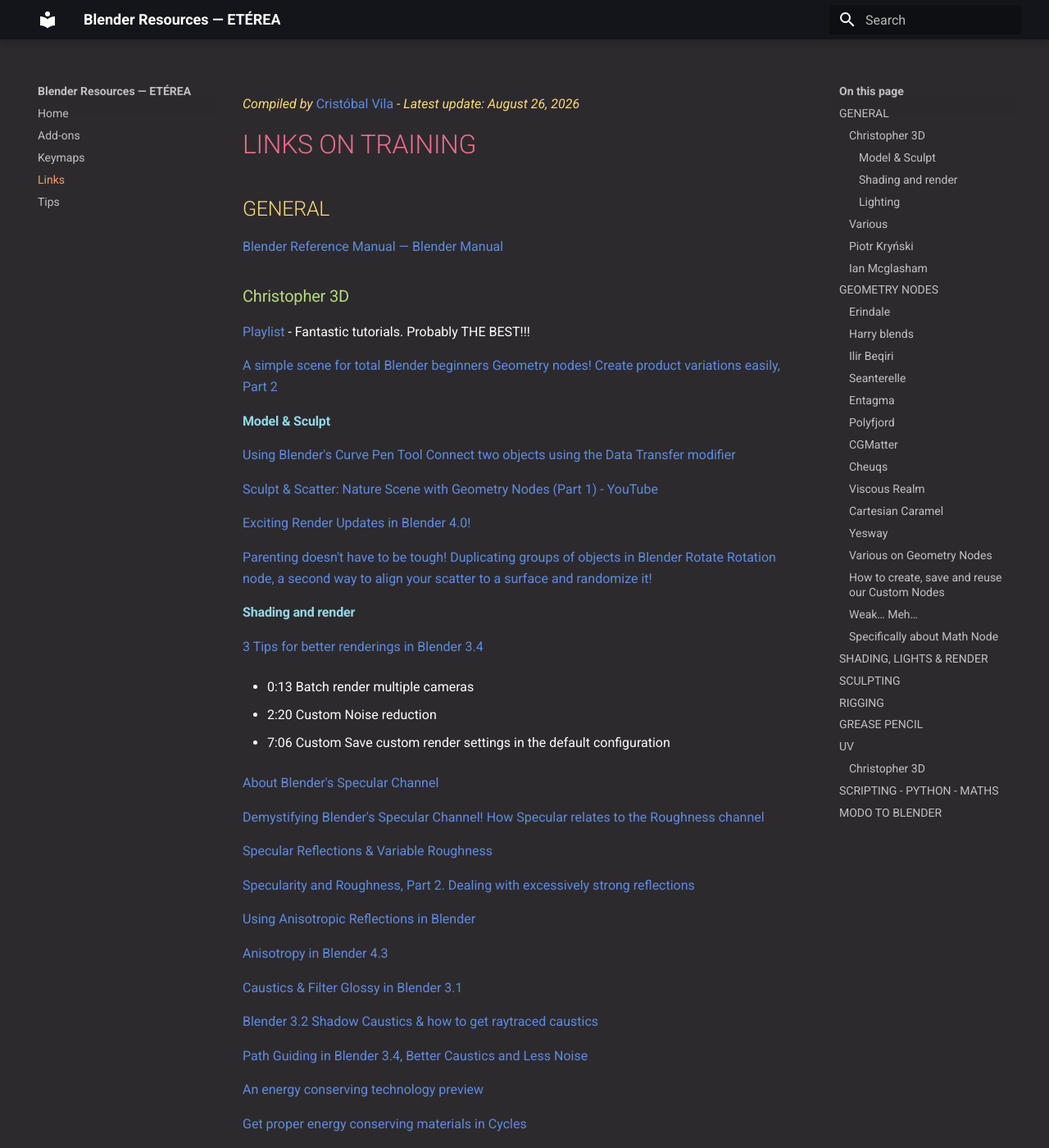
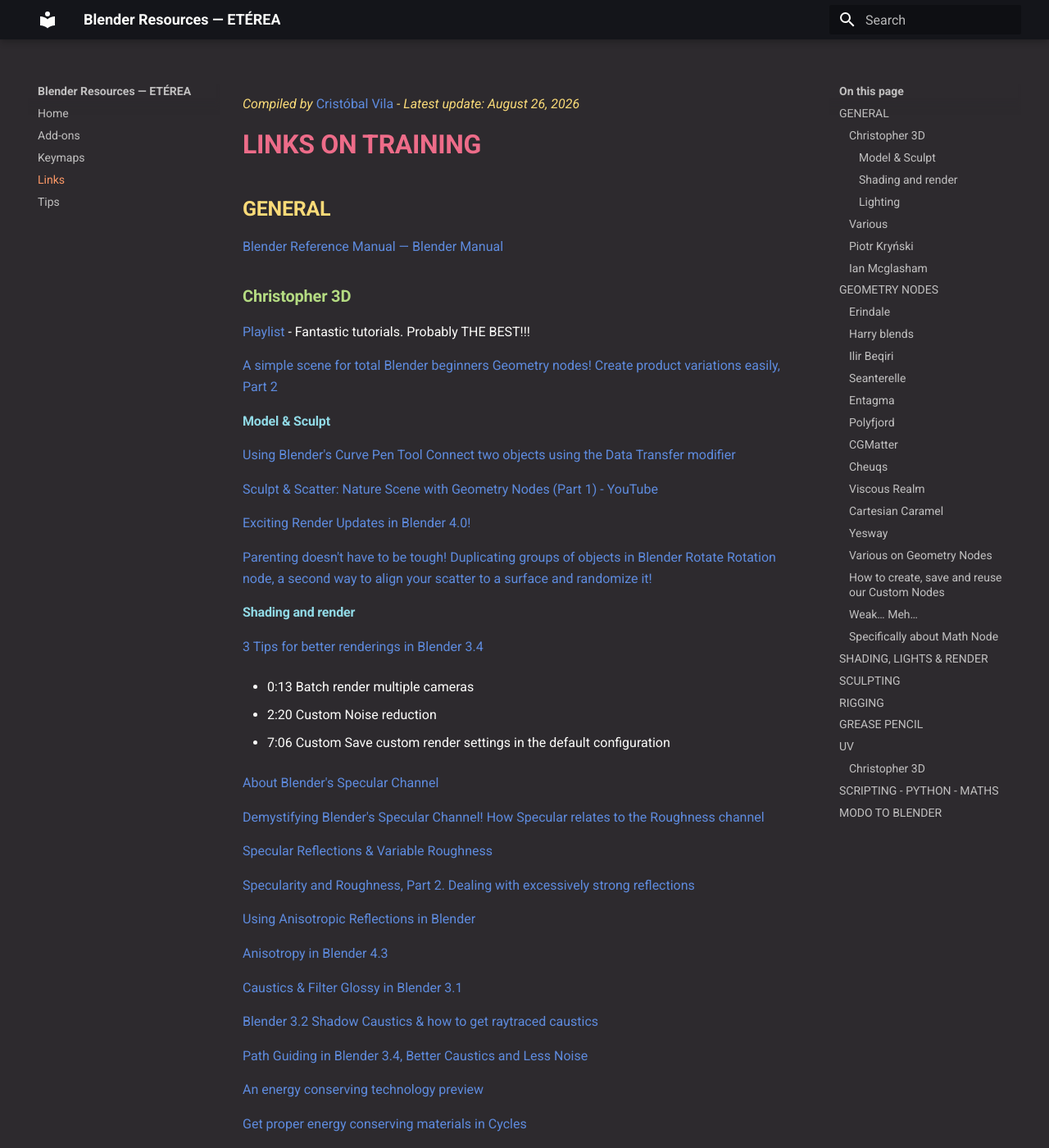
Before and after one commit to Eterea/blender, an MkDocs documentation site: the page built from docs/links.md, in a window 1280 px wide and 1400 px high. Shown: the whole window at 82% size. Built offline with MkDocs 1.6.1 and Material for MkDocs 9.7.7, drawn with Linux system fonts in a browser that asks for light colours.

Commit message:
Update extra.css
Make all titles being in bold

```diff
--- a/docs/stylesheets/extra.css
+++ b/docs/stylesheets/extra.css
@@ -10,7 +10,7 @@
   --md-primary-fg-color: #221F22;
   --md-primary-bg-color: #FCFCFA;
 
-  --md-accent-fg-color: #FC9867;i
+  --md-accent-fg-color: #FC9867;
 
   --md-typeset-color: #FCFCFA;
   --md-typeset-a-color: #78DCE8;
@@ -30,6 +30,16 @@
 [data-md-color-scheme="slate"] .md-typeset h4 { color: #91DAE6; }
 [data-md-color-scheme="slate"] .md-typeset h5 { color: #A99EEC; }
 [data-md-color-scheme="slate"] .md-typeset h6 { color: #EE9D70; }
+
+/* All heading levels in bold, closer to the Oh My Marktext look */
+.md-typeset h1,
+.md-typeset h2,
+.md-typeset h3,
+.md-typeset h4,
+.md-typeset h5,
+.md-typeset h6 {
+  font-weight: 700;
+}
 
 /* Blockquotes (the ">" highlight style) get a colored left bar instead of plain grey */
 [data-md-color-scheme="slate"] .md-typeset blockquote {
```
